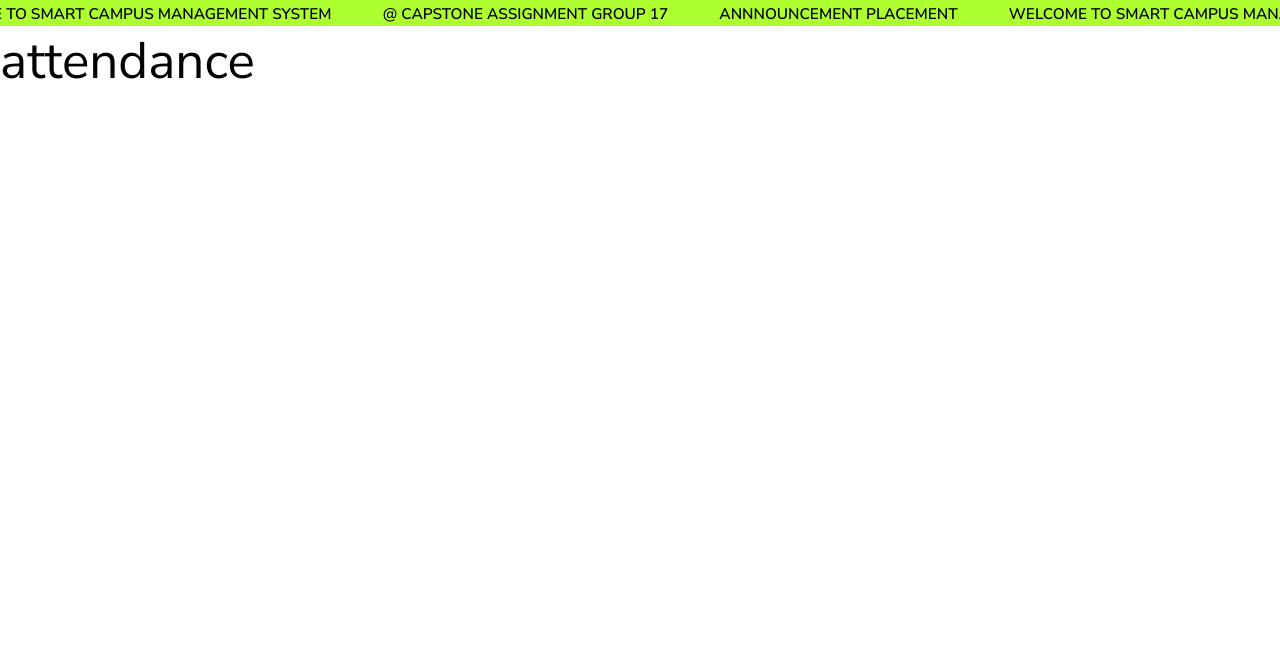
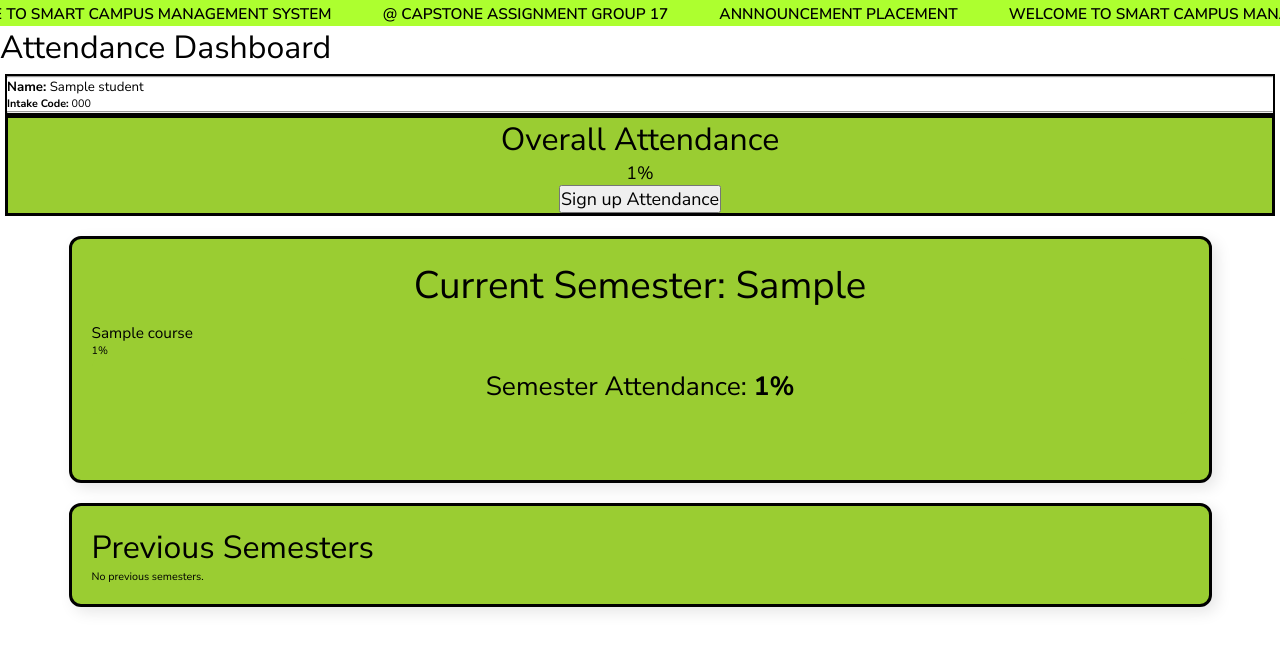
Before and after one commit to JunHOtt69/Capstone-Assignment, a Django app: template campus/templates/attendance.html in a window 1280 px wide. Shown: the part 38-689 px from the top of the page. Run offline with Django 5.2, Linux system fonts and the light colour scheme; the template is opened without the code that fills it: most values are stand-ins (such as "Sample title", 1, 10 or a date in 2020); some web fonts are replaced.

Commit message:
Updated attendance

```diff
--- /dev/null
+++ b/campus/static/css/attendance.css
@@ -0,0 +1,60 @@
+.attendance-container{
+    padding: 5px;
+}
+.attendance-container .student-box{
+    border: 2px solid black;
+}
+
+
+.attendance-container .overall-box {
+  text-align: center;
+  border: 3px solid black;
+  background-color: yellowgreen;
+}
+
+.attendance-container .current-sem-box{
+    max-width: 1500px;
+    width:90%;
+    border: 3px solid black;
+    border-radius: 12px;
+    padding: 20px;
+    background-color: yellowgreen;
+    box-shadow: 5px 5px 15px rgba(0,0,0,0.1);
+    margin: 20px auto;
+}
+
+.attendance-container .sem-header h2 {
+    margin: 0 0 10px 0;
+    font-size: 2.4rem;
+    color: black;
+    text-align: center;
+}
+
+.attendance-container .sem-stats {
+    text-align: center;
+    background-color: yellowgreen;
+    padding: 10px;
+    border-radius: 8px;
+}
+
+.attendance-container .sem-stats p {
+    font-size: 1.65rem;
+}
+
+.attendance-container .thick-line {
+    border: none;
+    height: 6px;
+    background-color: yellowgreen;
+    margin: 20px 0;
+}
+
+.attendance-container .previous-sem-box {
+    max-width: 1500px;
+    width: 90%;
+    border: 3px solid black;
+    border-radius: 12px;
+    padding: 20px;
+    background-color: yellowgreen;
+    box-shadow: 5px 5px 15px rgba(0,0,0,0.1);
+    margin: 20px auto;
+}
--- a/campus/templates/attendance.html
+++ b/campus/templates/attendance.html
@@ -9,8 +9,80 @@
 {% endblock %}
 
 {% block content %}
-    <h1>attendance</h1>
+    <h2>Attendance Dashboard</h2>
+<div class="attendance-container">
+<div class="student-box">
+    <hr>
+    <h5><strong>Name:</strong> {{student.name}}</h5>
+    <p><strong>Intake Code:</strong> {{student.intake_code}}</p>
+    <hr>
+</div>
+
+<div class="overall-box">
+    <h2>Overall Attendance</h2>
+    <h3>{{overall_percentage}}%</h3>
+
+    <button class="signup-btn">
+        <h3>Sign up Attendance</h3>
+    </button>
+</div>
+
+<div class="current-sem-box">
+    <div class="sem-header">
+    <h2>Current Semester: {{current_sem}}</h2>
+    {% for course in current_courses %}
+        <div class="course-card">
+            <h4>{{ course.name }}</h4>
+            <p>{{ course.percentage }}%</p>
+        </div>
+{% empty %}
+        <p>No courses in current semester.</p>
+{% endfor %}
+    </div>
+
+    <div class="sem-stats">
+        <p>Semester Attendance: <strong>{{sem_percentage}}%</strong></p>
+    </div>
+
+    <hr class="thick-line">
+
+</div>
+
+<div class="previous-sem-box">
+    <h2>Previous Semesters</h2>
+
+    {% for sem_data in previous_sem_data %}
+        <div class="semester-group">
+
+            <button class="accordion">
+                Semester {{sem_data.semester}}
+            </button>
+
+            <div class="panel">
+
+                {% for course in sem_data.courses %}
+                    <div class="course-card">
+                        <h4>{{course_name}}</h4>
+                        <p>{{course.percentage}}%</p>
+                    </div>
+                {% endfor %}
+
+                <div class="sem-stats">
+                    <p> Semester Attendance:
+                        <strong>{{sem_data.percentage}}%</strong>
+                    </p>
+                </div>
+            </div>
+    {% empty %}
+        <p>No previous semesters.</p>
+    {% endfor %}
+</div>
+
+</div>
 {% endblock %}
 
+
+
 {% block background_scripts %}
+
 {% endblock %}
```
Also changed, not shown: campus/static/js/attendance.js (added).
